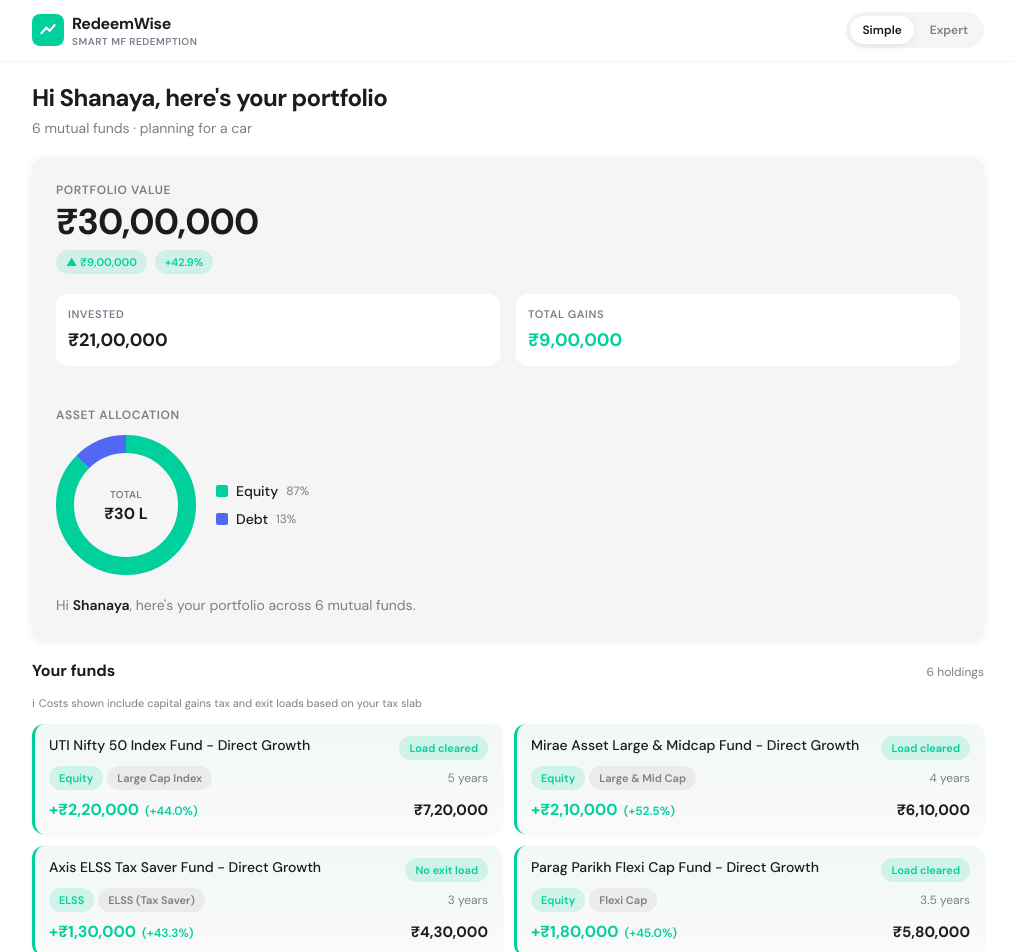
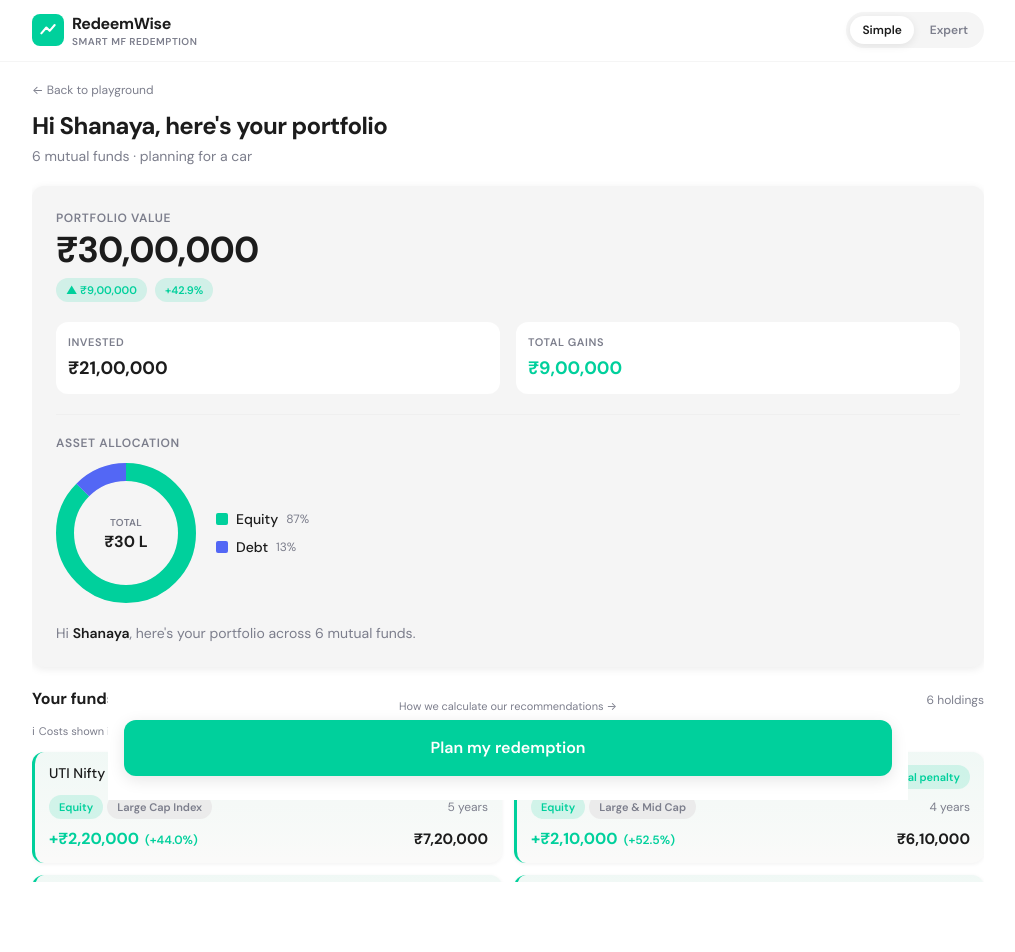
Before and after one commit to shrivastavaamisha04/redeemwise, a React (Vite) app: page /shanaya in a window 1280 px wide. Shown: the top 952 px of the page, without its empty margins (132-1147 px from the left). After the commit the page ends 922 px from the top, so only its background shows below. Built offline with nearby package versions, Linux system fonts and the light colour scheme.

Commit message:
polish: sticky CTA, tooltip fix, exit load language, decimal inputs, back arrow, button consistency, how we calculate page

```diff
--- a/src/components/AddFundForm.jsx
+++ b/src/components/AddFundForm.jsx
@@ -58,6 +58,16 @@
     currentNAV: null,
     navDate: null,
   };
+}
+
+function formatAmountDisplay(val) {
+  const num = Number(val);
+  if (!num) return '';
+  const decimals = Number.isInteger(num) ? 0 : 2;
+  return '₹' + new Intl.NumberFormat('en-IN', {
+    minimumFractionDigits: decimals,
+    maximumFractionDigits: 2,
+  }).format(num);
 }
 
 function formatDateShort(d) {
@@ -374,9 +384,9 @@
               <input
                 id="amount-invested"
                 type="number"
-                inputMode="numeric"
+                inputMode="decimal"
                 min="0"
-                step="100"
+                step="0.01"
                 value={state.amountInvested}
                 onChange={(e) => setState((s) => ({ ...s, amountInvested: e.target.value }))}
                 placeholder="5,00,000"
@@ -385,7 +395,7 @@
             </div>
             {investedNum > 0 && (
               <div className="text-xs text-text-secondary mt-1.5 tabular-nums">
-                {formatCurrency(investedNum)}
+                {formatAmountDisplay(investedNum)}
               </div>
             )}
             {errors.amountInvested && (
@@ -432,9 +442,9 @@
                 <span className="text-lg font-bold text-text-secondary">₹</span>
                 <input
                   type="number"
-                  inputMode="numeric"
+                  inputMode="decimal"
                   min="0"
-                  step="100"
+                  step="0.01"
                   value={state.currentValue}
                   onChange={(e) => setState((s) => ({ ...s, currentValue: e.target.value }))}
                   placeholder="7,20,000"
--- a/src/components/FundCard.jsx
+++ b/src/components/FundCard.jsx
@@ -47,19 +47,33 @@
 
 function exitLoadStatus(fund) {
   if (fund.exitLoadPercent === 0) {
-    return { variant: 'positive', label: 'No exit load' };
+    return { status: 'none', variant: 'positive' };
   }
   if (fund.holdingMonths >= fund.exitLoadPeriodMonths) {
-    return { variant: 'positive', label: 'Load cleared' };
+    return { status: 'cleared', variant: 'positive' };
   }
   const period =
     fund.exitLoadPeriodMonths >= 12
       ? `${Math.round(fund.exitLoadPeriodMonths / 12)} yr`
       : `${fund.exitLoadPeriodMonths} mo`;
   return {
+    status: 'active',
     variant: 'warning',
-    label: `${fund.exitLoadPercent}% < ${period}`,
+    activeLabel: `${fund.exitLoadPercent}% < ${period}`,
   };
+}
+
+function exitLoadTooltip(fund) {
+  if (fund.exitLoadPercent === 0) {
+    return fund.type === 'elss'
+      ? 'This fund has no withdrawal penalty. 3-year lock-in is complete.'
+      : 'This fund has no withdrawal penalty.';
+  }
+  if (fund.holdingMonths >= fund.exitLoadPeriodMonths) {
+    return "You're past the early withdrawal window. No penalty applies.";
+  }
+  const penalty = Math.round(1000000 * fund.exitLoadPercent / 100);
+  return `Early withdrawal penalty of ${fund.exitLoadPercent}% applies. Equivalent to ₹${penalty.toLocaleString('en-IN')} on a ₹10L redemption.`;
 }
 
 export default function FundCard({ fund, onEdit, onDelete }) {
@@ -70,13 +84,23 @@
     ? (fund.totalGains / fund.amountInvested) * 100 : 0;
   const positive = fund.totalGains >= 0;
   const exitLoad = exitLoadStatus(fund);
+  const exitLoadLabel = !isExpert
+    ? (exitLoad.status === 'active'
+        ? `Early withdrawal penalty ${fund.exitLoadPercent}%`
+        : 'No early withdrawal penalty')
+    : (exitLoad.status === 'none'
+        ? 'No exit load'
+        : exitLoad.status === 'cleared'
+        ? 'Exit load cleared'
+        : exitLoad.activeLabel);
+  const tooltip = exitLoadTooltip(fund);
   const typeLabel = TYPE_LABEL[fund.type] ?? fund.type;
   const tl = isExpert ? taxLine(fund) : null;
   const accent = TYPE_ACCENT[fund.type] ?? TYPE_ACCENT.equity;
 
   return (
     <article
-      className="relative overflow-hidden"
+      className="relative"
       style={{
         borderLeft: `3px solid ${accent.border}`,
         borderRadius: '12px',
@@ -118,9 +142,20 @@
           {fund.name}
         </h3>
         <div className="flex items-center gap-1 shrink-0">
-          <Badge variant={exitLoad.variant} className="px-2 py-0.5 text-[11px]">
-            {exitLoad.label}
-          </Badge>
+          <div className="relative group">
+            <Badge variant={exitLoad.variant} className="px-2 py-0.5 text-[11px]">
+              {exitLoadLabel}
+            </Badge>
+            <div className="absolute bottom-full left-1/2 -translate-x-1/2 mb-2 z-50 pointer-events-none opacity-0 group-hover:opacity-100 transition-opacity duration-150">
+              <div className="bg-[#1C1C1C] text-white text-[11px] leading-relaxed px-3 py-[6px] rounded-[8px] text-center" style={{ minWidth: '200px', whiteSpace: 'normal' }}>
+                {tooltip}
+              </div>
+              <div
+                className="absolute top-full left-1/2 -translate-x-1/2 w-0 h-0"
+                style={{ borderLeft: '4px solid transparent', borderRight: '4px solid transparent', borderTop: '4px solid #1C1C1C' }}
+              />
+            </div>
+          </div>
           {onEdit && (
             <button
               type="button"
--- a/src/screens/HowWeCalculate.jsx
+++ b/src/screens/HowWeCalculate.jsx
@@ -94,6 +94,9 @@
               <P>
                 Source: Finance (No. 2) Act 2024, effective July 23, 2024. Section 50AA introduced by Finance Act 2023. Confirmed unchanged by Union Budget 2026.
               </P>
+              <P>
+                Exit load is a redemption fee charged by the AMC, typically 1% for equity funds if redeemed within 12 months, 0.5% for debt funds within 6 months, and nil for ELSS (post lock-in). It is calculated on the redemption amount, not the gain. RedeemWise factors exit load into the total cost for each strategy.
+              </P>
             </>
           ) : (
             <div className="space-y-3">
@@ -109,6 +112,9 @@
               </P>
               <P>
                 <strong className="text-text-primary">Hybrid funds</strong> (balanced, dynamic asset allocation): if held over 2 years, 12.5%. Otherwise your slab rate.
+              </P>
+              <P>
+                <strong className="text-text-primary">Early withdrawal penalty (Exit Load):</strong> Most equity funds charge a small fee of around 1% if you withdraw within 1 year of investing. This is called an exit load. After that window, no penalty applies. We always check this before recommending which funds to redeem.
               </P>
             </div>
           )}
--- a/src/screens/Playground.jsx
+++ b/src/screens/Playground.jsx
@@ -72,7 +72,7 @@
 
   return (
     <Layout>
-      <div className="space-y-5">
+      <div className="space-y-5 pb-[100px] overflow-x-hidden">
         <div className="flex items-start justify-between gap-3 flex-wrap">
           <div>
             <h1 className="text-xl sm:text-2xl font-bold text-text-primary tracking-tight">
@@ -84,7 +84,7 @@
           </div>
           <Link
             to="/shanaya"
-            className="text-xs font-semibold text-brand-blue hover:underline shrink-0 mt-1"
+            className="text-[13px] font-semibold border border-primary-green text-primary-green rounded-full px-4 py-1.5 hover:bg-primary-green/5 transition-colors shrink-0 mt-1"
           >
             View sample portfolio →
           </Link>
@@ -146,14 +146,14 @@
       </div>
 
       {funds.length > 0 && (
-        <div className="fixed bottom-0 inset-x-0 z-20 sm:static sm:mt-6 bg-gradient-to-t from-bg-white via-bg-white to-bg-white/0 sm:bg-none pt-6 sm:pt-0 pb-4 sm:pb-0 px-4 sm:px-0">
-          <div className="mx-auto w-full max-w-app sm:max-w-none">
+        <div className="fixed bottom-0 left-0 right-0 w-full z-50 bg-bg-white px-4 pt-3 pb-6">
+          <div className="mx-auto w-full max-w-app">
             <button
               type="button"
               onClick={() => setGoalOpen(true)}
-              className="btn-primary w-full py-4 text-base shadow-card-hover sm:shadow-card"
+              className="btn-primary w-full py-4 text-base shadow-card-hover"
             >
-              I need to withdraw money
+              Plan my redemption
             </button>
           </div>
         </div>
--- a/src/screens/Shanaya.jsx
+++ b/src/screens/Shanaya.jsx
@@ -22,8 +22,15 @@
 
   return (
     <Layout>
-      <div className="space-y-5">
+      <div className="space-y-5 overflow-x-hidden" style={{ height: '100vh', overflowY: 'auto', paddingBottom: '90px' }}>
         <div>
+          <button
+            type="button"
+            onClick={() => navigate('/')}
+            className="flex items-center gap-1 text-xs text-text-secondary hover:text-text-primary transition-colors mb-3"
+          >
+            ← Back to playground
+          </button>
           <h1 className="text-xl sm:text-2xl font-bold text-text-primary tracking-tight">
             Hi {SHANAYA_PROFILE.name}, here's your portfolio
           </h1>
@@ -61,17 +68,24 @@
         </section>
       </div>
 
-      {/* Sticky CTA on mobile, inline on larger screens */}
-      <div className="fixed bottom-0 inset-x-0 z-20 sm:static sm:mt-6 bg-gradient-to-t from-bg-white via-bg-white to-bg-white/0 sm:bg-none pt-6 sm:pt-0 pb-4 sm:pb-0 px-4 sm:px-0">
-        <div className="mx-auto w-full max-w-app sm:max-w-none">
-          <button
-            type="button"
-            onClick={() => setGoalOpen(true)}
-            className="btn-primary w-full py-4 text-base shadow-card-hover sm:shadow-card"
-          >
-            I need to withdraw money
-          </button>
-        </div>
+      <div
+        className="fixed z-50 bg-bg-white"
+        style={{ bottom: 0, left: '50%', transform: 'translateX(-50%)', width: '100%', maxWidth: '800px', padding: '12px 16px 24px' }}
+      >
+        <Link
+          to="/how-we-calculate"
+          className="block text-center text-text-secondary hover:underline"
+          style={{ fontSize: '11px', marginBottom: '6px' }}
+        >
+          How we calculate our recommendations →
+        </Link>
+        <button
+          type="button"
+          onClick={() => setGoalOpen(true)}
+          className="btn-primary w-full py-4 text-base shadow-card-hover"
+        >
+          Plan my redemption
+        </button>
       </div>
 
       <GoalInput
```
Also changed, not shown: 1 other file (tests, documents, lock files or other folders).
